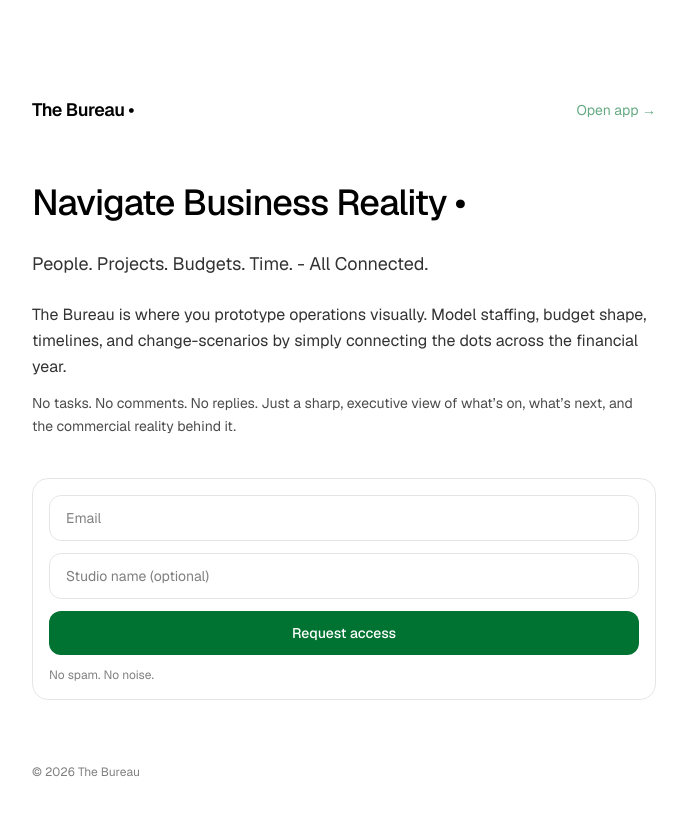
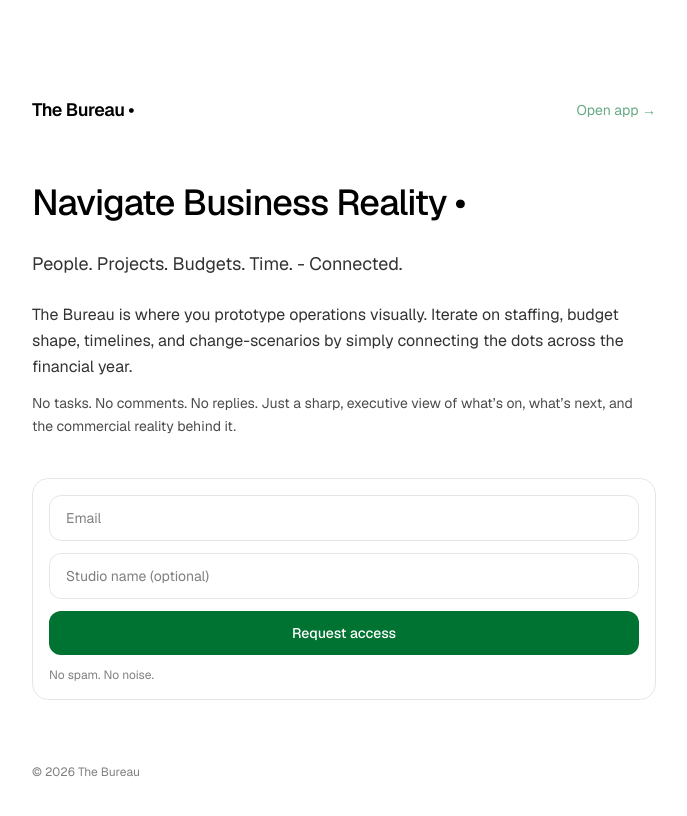
Before and after one commit to Lyall-Antinomy/thebureau, a Next.js app: page / in a window 1280 px wide. Shown: the top 816 px of the page, without its empty margins (296-983 px from the left). Built offline with nearby package versions, Linux system fonts and the light colour scheme.

Commit message:
Update landing page copy

```diff
--- a/src/app/page.tsx
+++ b/src/app/page.tsx
@@ -71,11 +71,11 @@ export default function Home() {
 
       <div className="mt-6 space-y-3">
   <p className="text-lg leading-relaxed opacity-80">
-    People. Projects. Budgets. Time. - All Connected.
+    People. Projects. Budgets. Time. - Connected.
   </p>
  <div className="mt-6 space-y-3">
   <p className="text-base leading-relaxed opacity-80">
-    The Bureau is where you prototype operations visually. Model staffing, budget shape, timelines,
+    The Bureau is where you prototype operations visually. Iterate on staffing, budget shape, timelines,
     and change-scenarios by simply connecting the dots across the financial year.
   </p>
 
```
